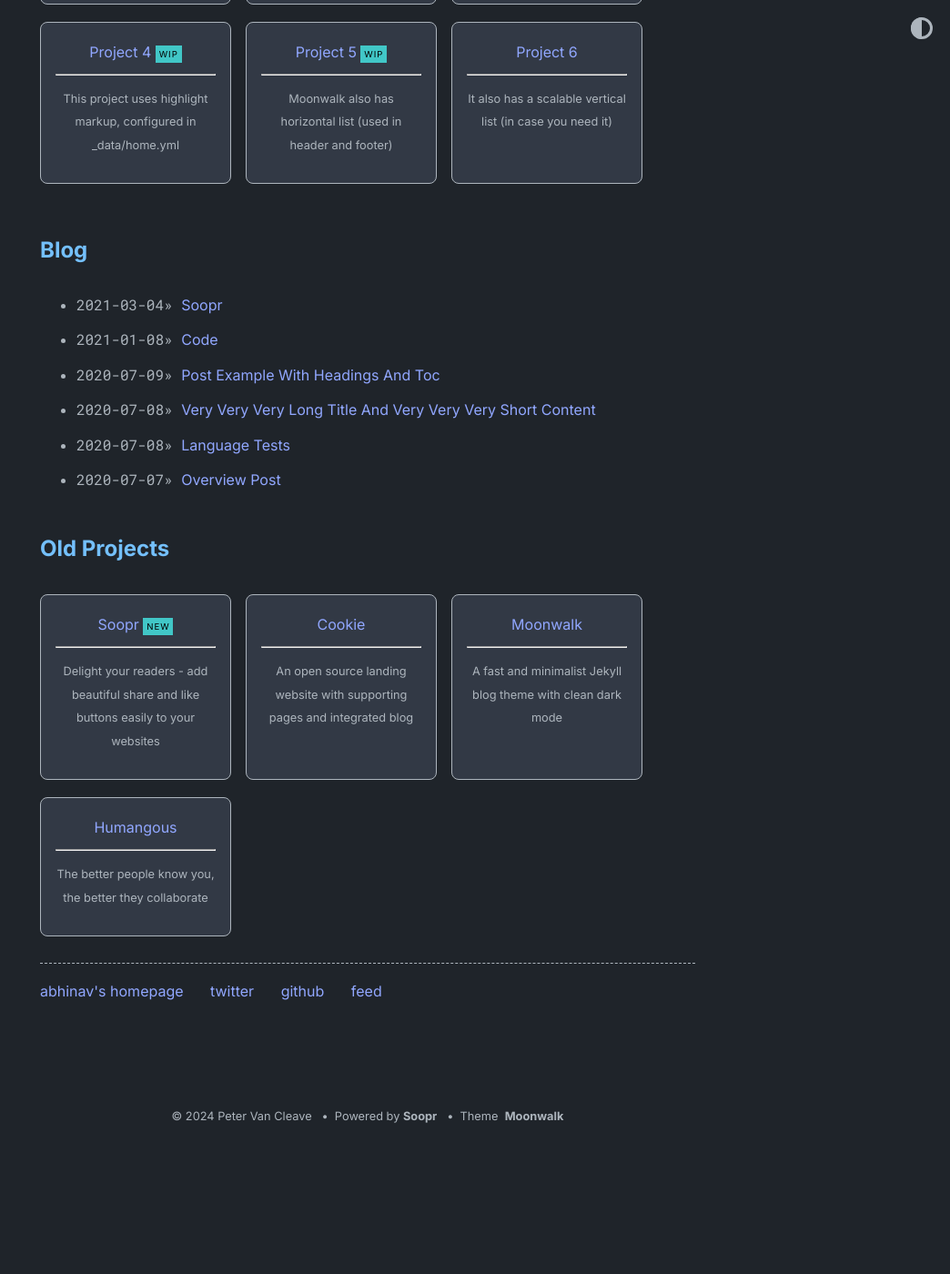
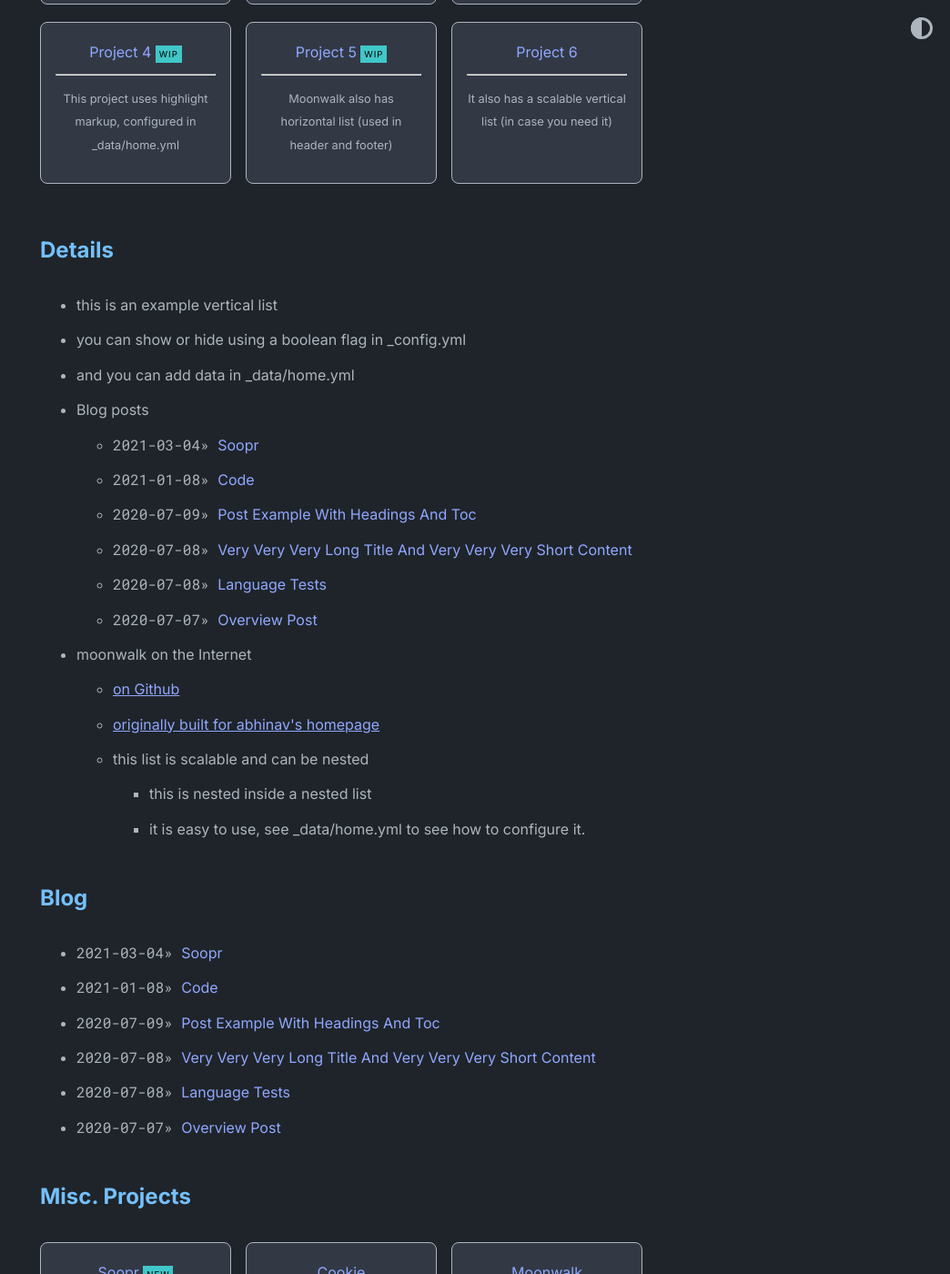
Before and after one commit to petervancleave/petervancleave.github.io, a Jekyll site: the page built from index.md, in a window 1280 px wide and 1400 px high, scrolled down 651 px. Shown: the whole window at 91% size, without its empty margins (236-1280 px from the left). Built offline with Jekyll 4.4.1, drawn with Linux system fonts in a browser that asks for light colours; before the commit the page ends 1904 px from its top, so only the background shows below that.

Commit message:
Update _config.yml

```diff
--- a/_config.yml
+++ b/_config.yml
@@ -26,7 +26,7 @@
   show_projects: true # show projects as cards, add in _data/home.yml
   show_blog: true # show blog posts added in _posts
   show_old_projects: true # show old projects as cards, add in _data/home.yml
-  show_misc_list: false # show generic vertical list for misc details, add _data/home.yml
+  show_misc_list: true # show generic vertical list for misc details, add _data/home.yml
   show_reading_time: true # show number of words and reading time in the blog posts
   show_tags: true # show tags in a blog posts
   # options for "home" page
@@ -34,7 +34,7 @@
     title_projects: Portfolio
     title_misc_list: Details
     title_blog: Blog
-    title_old_projects: Old Projects
+    title_old_projects: Misc. Projects
 
 soopr:
   publish_token: "" # sign up at https://www.soopr.co to get your publish token and personalize share and reaction options
```
